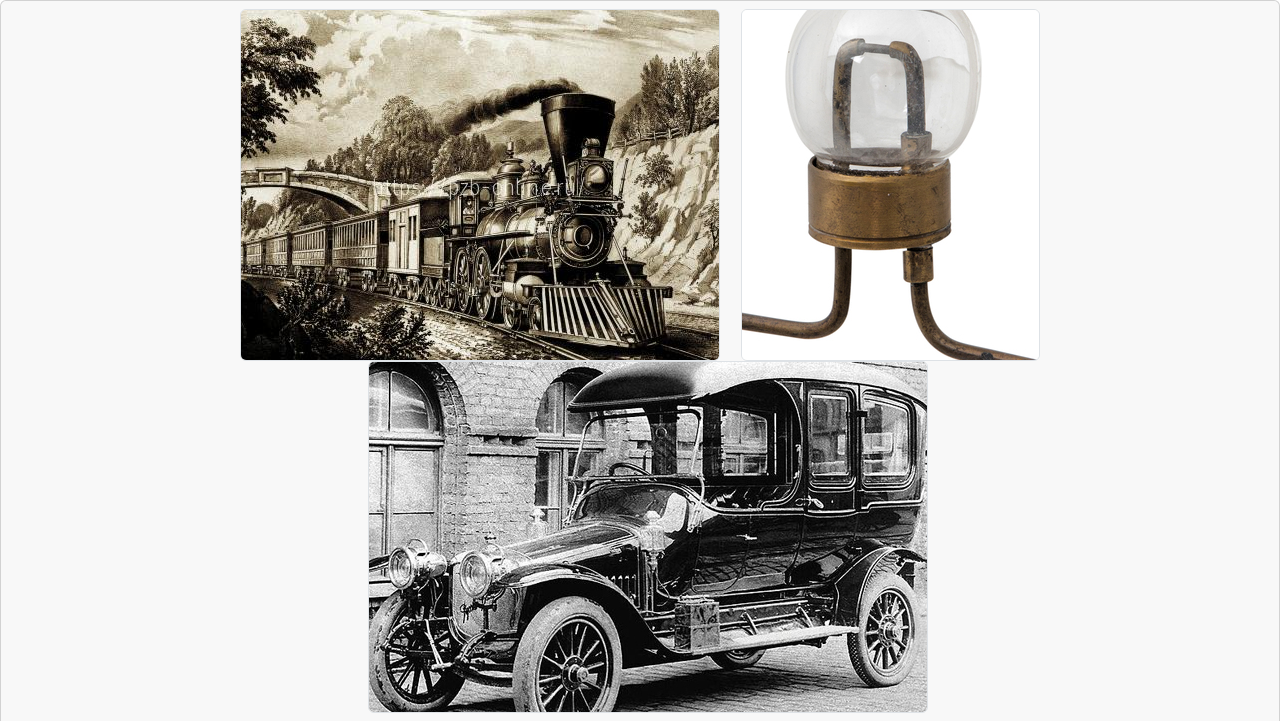
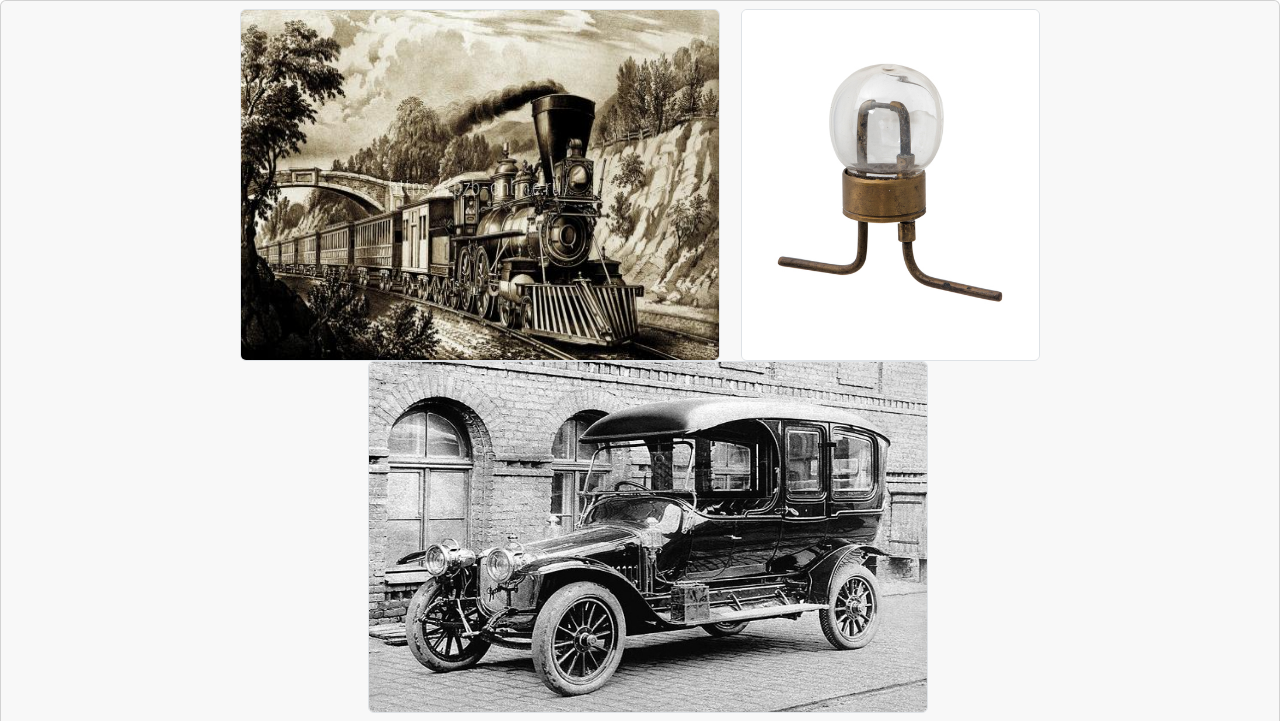
Before and after one commit to ikorneychuk/BWT2024, a plain HTML site: page main_2/index.html in a window 1280 px wide. Shown: the top 721 px of the page. Drawn offline with nearby package versions, Linux system fonts and the light colour scheme.

Commit message:
Update index.html

```diff
--- a/main_2/index.html
+++ b/main_2/index.html
@@ -13,11 +13,11 @@
     <div class="card text-center">
         <div class="card-header">
             <a class="card-link" href="../main_2/index.html" target="_self">
-            <img src="../image_library/header1.jpg" class="object-fit-none border rounded" style="width: 30rem; height: 22rem;"></a>
+            <img src="../image_library/header1.jpg" class="img-fluid border rounded" style="width: 30rem; height: 22rem;"></a>
             <a class="card-link" href="../main_2/index.html" target="_self">
-            <img src="../image_library/header2.jpeg" class="object-fit-none border rounded" style="height: 22rem;"></a>
+            <img src="../image_library/header2.jpeg" class="img-fluid border rounded" style="height: 22rem;"></a>
             <a class="card-link" href="../main_2/index.html" target="_self">
-            <img src="../image_library/header3.jpg" class="object-fit-none border rounded" style="width: 35rem; height: 22rem;"></a>
+            <img src="../image_library/header3.jpg" class="img-fluid border rounded" style="width: 35rem; height: 22rem;"></a>
         </div>
         <div class="card-header">
             <ul class="nav nav-tabs card-header-tabs">
```
